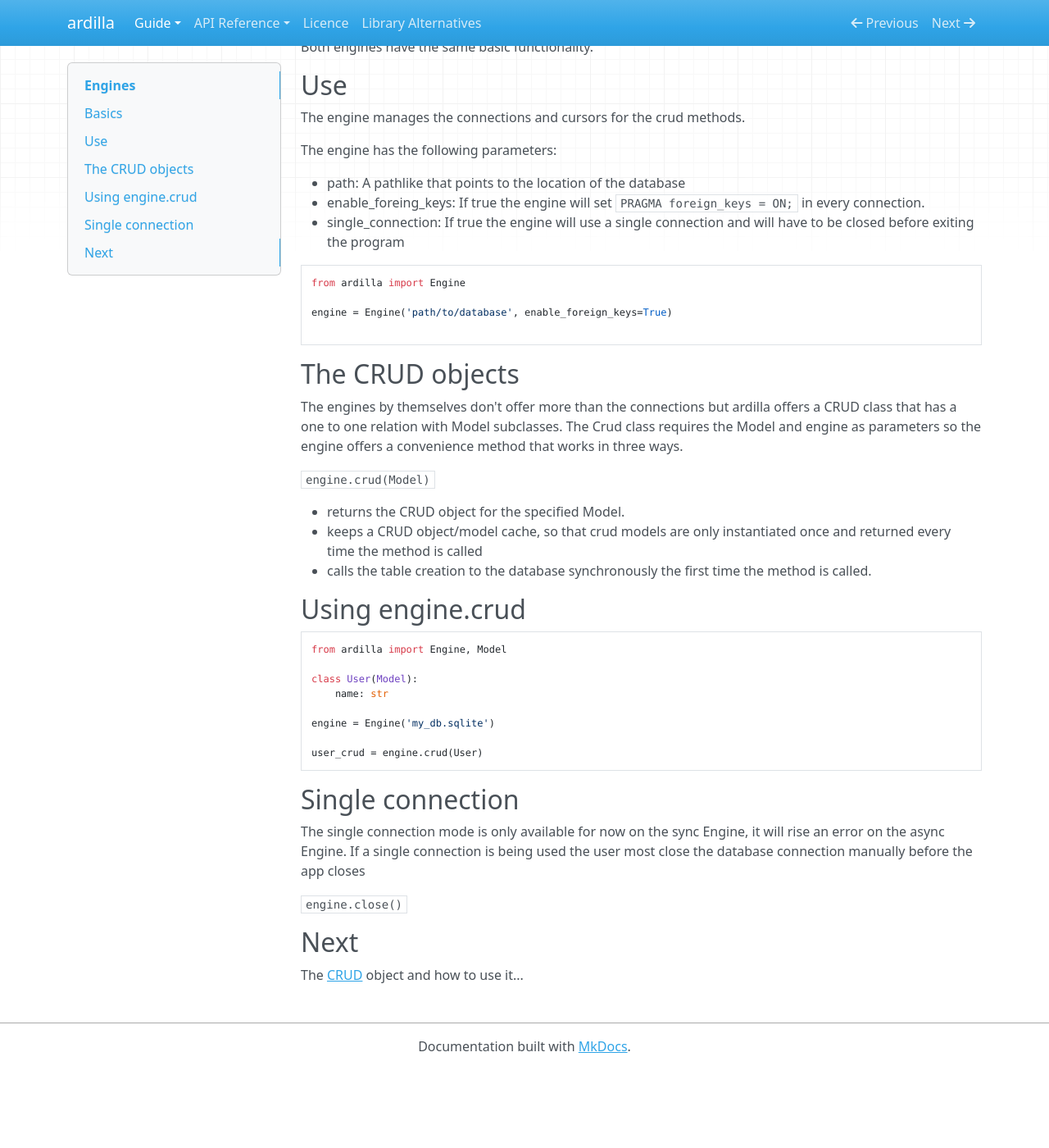
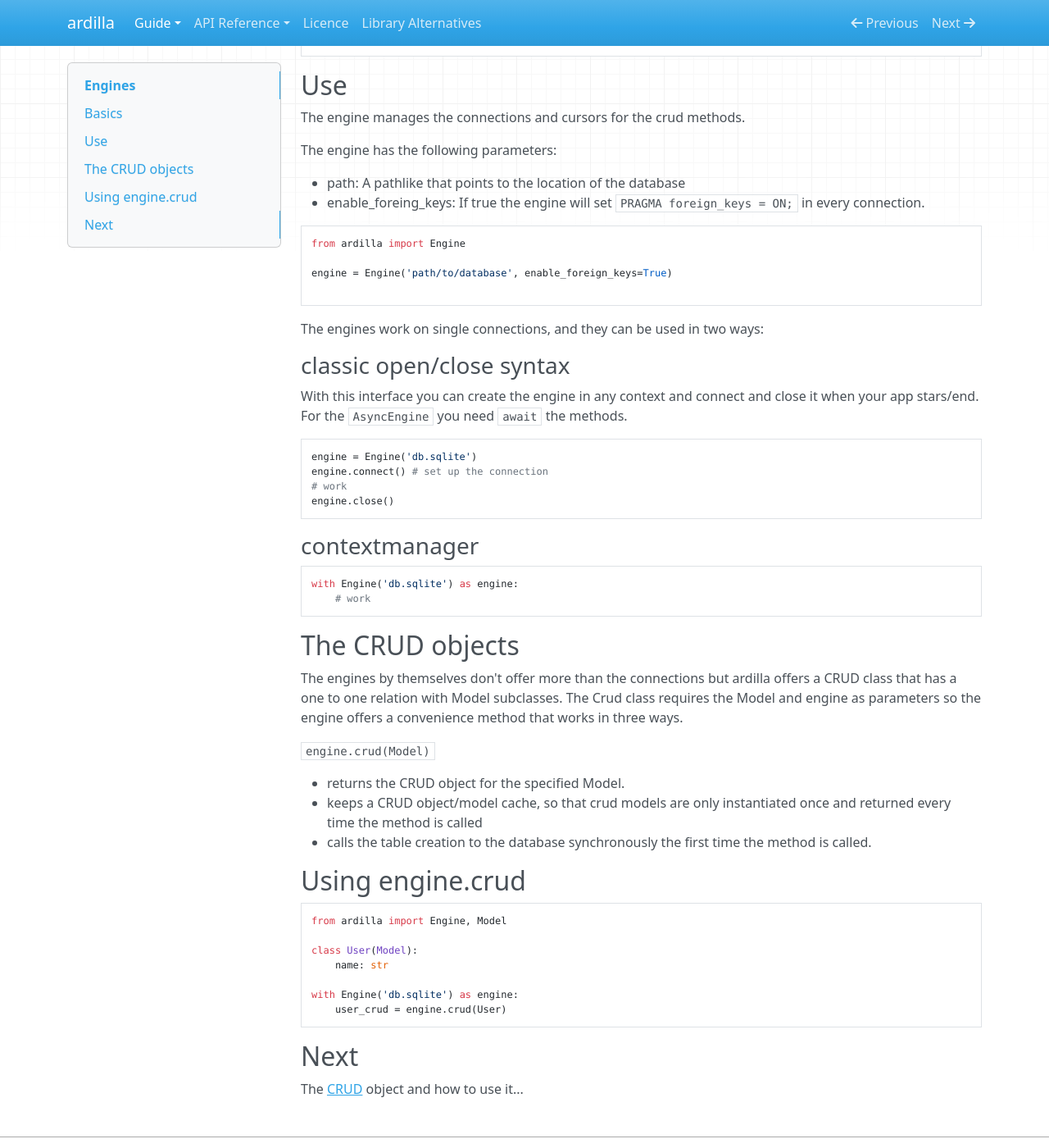
Before and after one commit to chrisdewa/ardilla, an MkDocs documentation site: the page built from docs/guide/engine.md, in a window 1280 px wide and 1400 px high, scrolled down 318 px. Shown: the whole window at 82% size. Built offline with MkDocs 1.6.1, drawn with Linux system fonts in a browser that asks for light colours; nearby versions of some CDN libraries; before the commit the page ends 1622 px from its top, so only the background shows below that; some of the changed text lies outside the part shown.

Commit message:
lots of new things better schemas, queries, docs, etc

````diff
--- a/docs/guide/engine.md
+++ b/docs/guide/engine.md
@@ -3,6 +3,8 @@
 ## Basics
 
 Ardilla offers two engines, the default `ardilla.Engine` which is a sync client powered by `sqlite3` and `ardilla.asyncio.Engine` which is an asynchronous engine powered by `aiosqlite`.
+
+They expose the same interface except the async engine uses `await` its methods.
 
 To use the async engine you first need to install `aiosqlite` you can do it with any of the following methods:
 
@@ -10,8 +12,6 @@ To use the async engine you first need to install `aiosqlite` you can do it with
 pip install -U ardilla[async]
 pip install -U ardilla, aiosqlite
 ```
-
-Both engines have the same basic functionality.
 
 ## Use
 
@@ -21,7 +21,6 @@ The engine has the following parameters:
 
 - path: A pathlike that points to the location of the database
 - enable_foreing_keys: If true the engine will set `PRAGMA foreign_keys = ON;` in every connection.
-- single_connection: If true the engine will use a single connection and will have to be closed before exiting the program
 
 ```py
 from ardilla import Engine
@@ -30,6 +29,23 @@ engine = Engine('path/to/database', enable_foreign_keys=True)
 
 ```
 
+The engines work on single connections, and they can be used in two ways:
+
+### classic open/close syntax
+With this interface you can create the engine in any context and connect and close it when your app stars/end.
+For the `AsyncEngine` you need `await` the methods.
+```py
+engine = Engine('db.sqlite')
+engine.connect() # set up the connection
+# work
+engine.close()
+```
+
+### contextmanager
+```py
+with Engine('db.sqlite') as engine:
+    # work
+```
 ## The CRUD objects
 
 The engines by themselves don't offer more than the connections but ardilla offers a CRUD class that has a one to one relation with Model subclasses. The Crud class requires the Model and engine as parameters so the engine offers a convenience method that works in three ways.
@@ -48,17 +64,10 @@ from ardilla import Engine, Model
 class User(Model):
     name: str
 
-engine = Engine('my_db.sqlite')
-
-user_crud = engine.crud(User)
+with Engine('db.sqlite') as engine:
+    user_crud = engine.crud(User)
 ```
 
-## Single connection
-
-The single connection mode is only available for now on the sync Engine, it will rise an error on the async Engine.
-If a single connection is being used the user most close the database connection manually before the app closes
-
-`engine.close()`
 
 ## Next
 
````
Also changed, not shown: docs/guide/crud.md (+19 -6 lines), docs/guide/fields.md (+8 -0 lines), docs/guide/getting_started.md (+12 -2 lines), docs/index.md (+3 -10 lines), 6 other files.
